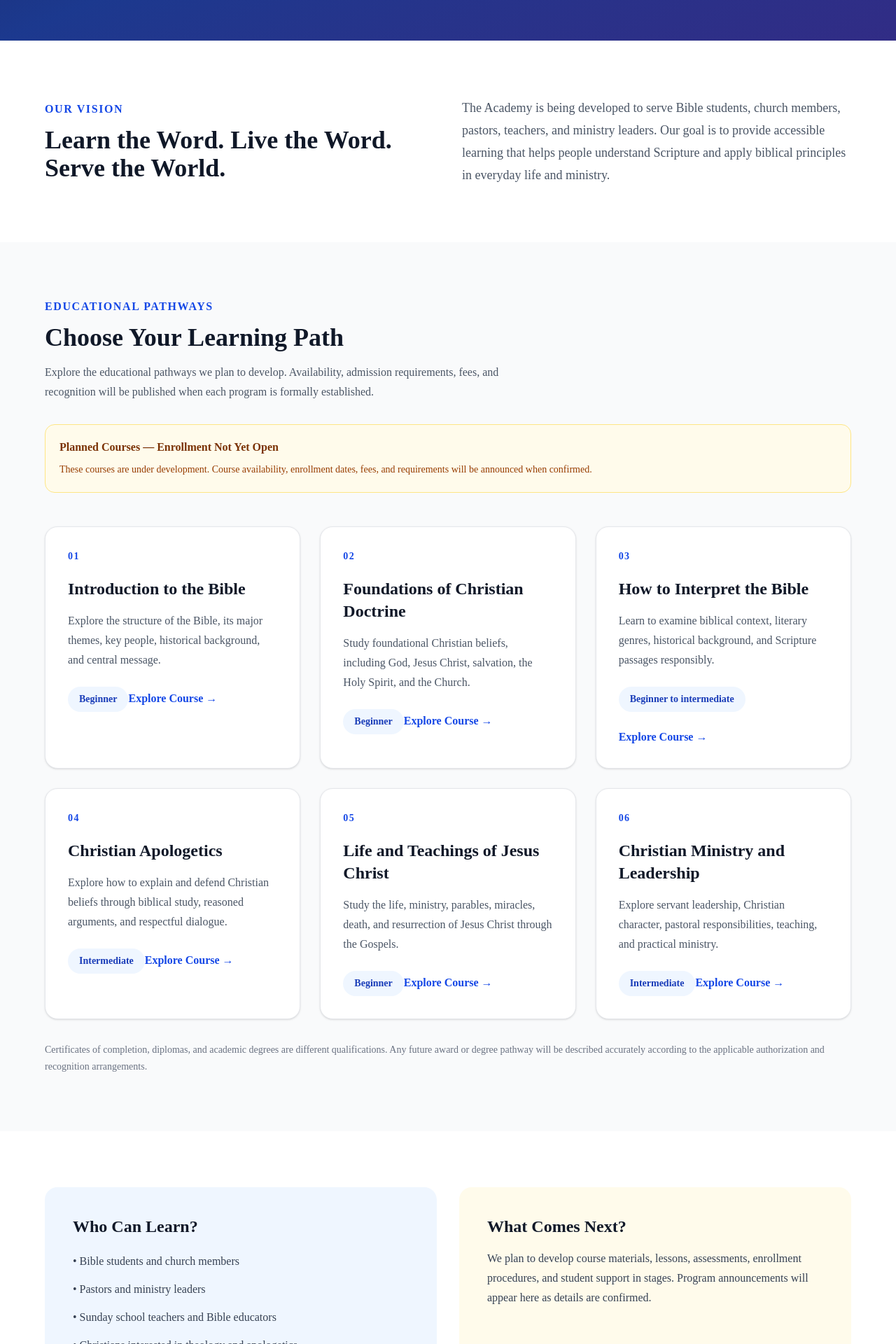
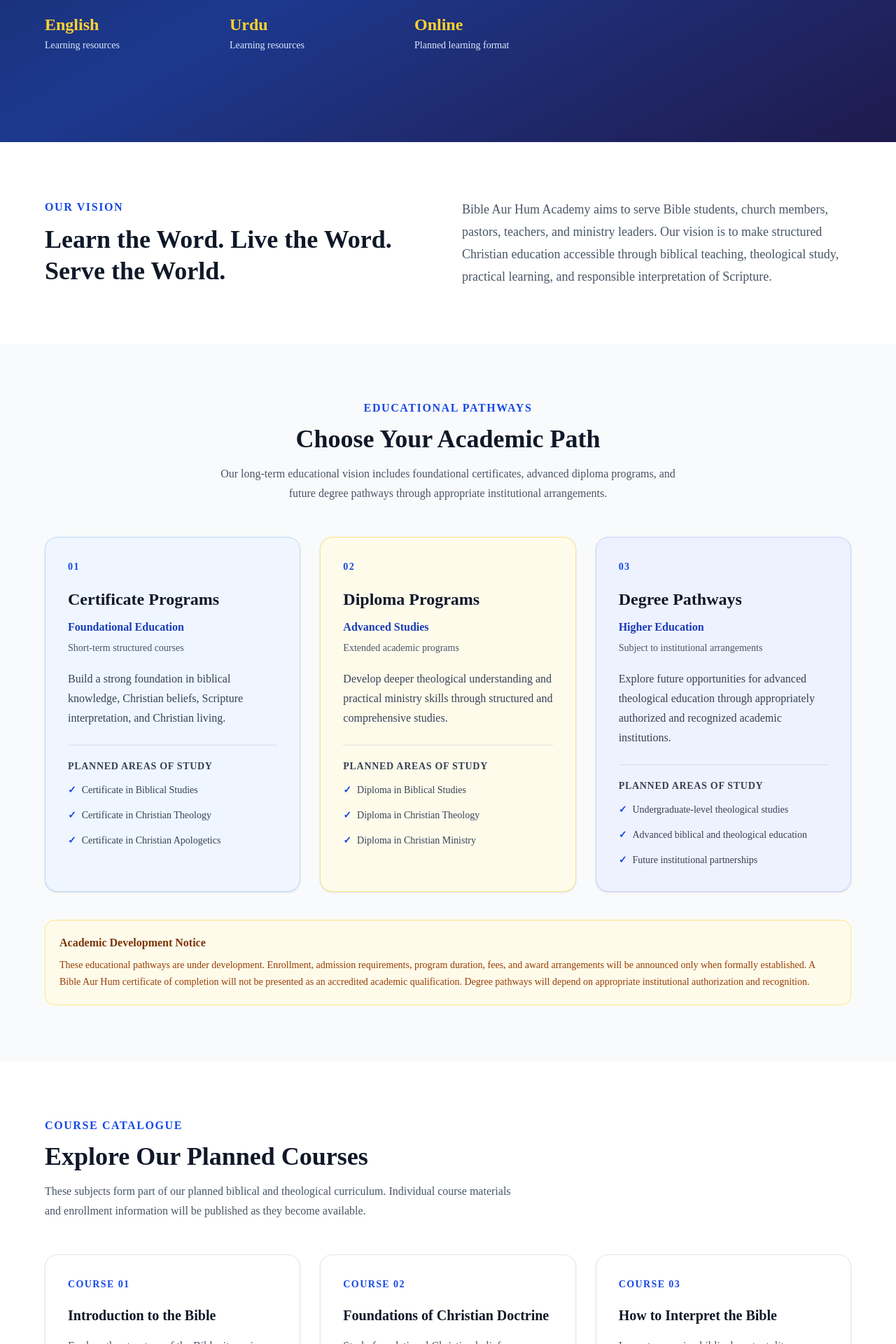
Before and after one commit to bibleaurhum/Bible-Aur-Hum-Ministries-Website, a Next.js app: page /academy in a window 1280 px wide. Shown: the part 660-2580 px from the top of the page at 70% size. Built offline with nearby package versions, Linux system fonts and the light colour scheme.

Commit message:
Improve Bible Aur Hum Academy homepage

```diff
--- a/app/academy/page.tsx
+++ b/app/academy/page.tsx
@@ -1,55 +1,108 @@
 
 import Link from "next/link";
 
-const programs = [
+const pathways = [
+  {
+    number: "01",
+    title: "Certificate Programs",
+    level: "Foundational Education",
+    duration: "Short-term structured courses",
+    description:
+      "Build a strong foundation in biblical knowledge, Christian beliefs, Scripture interpretation, and Christian living.",
+    subjects: [
+      "Certificate in Biblical Studies",
+      "Certificate in Christian Theology",
+      "Certificate in Christian Apologetics",
+    ],
+    style: "border-blue-200 bg-blue-50",
+  },
+  {
+    number: "02",
+    title: "Diploma Programs",
+    level: "Advanced Studies",
+    duration: "Extended academic programs",
+    description:
+      "Develop deeper theological understanding and practical ministry skills through structured and comprehensive studies.",
+    subjects: [
+      "Diploma in Biblical Studies",
+      "Diploma in Christian Theology",
+      "Diploma in Christian Ministry",
+    ],
+    style: "border-amber-200 bg-amber-50",
+  },
+  {
+    number: "03",
+    title: "Degree Pathways",
+    level: "Higher Education",
+    duration: "Subject to institutional arrangements",
+    description:
+      "Explore future opportunities for advanced theological education through appropriately authorized and recognized academic institutions.",
+    subjects: [
+      "Undergraduate-level theological studies",
+      "Advanced biblical and theological education",
+      "Future institutional partnerships",
+    ],
+    style: "border-indigo-200 bg-indigo-50",
+  },
+];
+
+const courses = [
   {
     number: "01",
     title: "Introduction to the Bible",
     description:
       "Explore the structure of the Bible, its major themes, key people, historical background, and central message.",
-    label: "Beginner",
+    level: "Beginner",
+    href: "/academy/introduction-to-the-bible",
   },
   {
     number: "02",
     title: "Foundations of Christian Doctrine",
     description:
       "Study foundational Christian beliefs, including God, Jesus Christ, salvation, the Holy Spirit, and the Church.",
-    label: "Beginner",
+    level: "Beginner",
+    href: "/academy/foundations-of-christian-doctrine",
   },
   {
     number: "03",
     title: "How to Interpret the Bible",
     description:
       "Learn to examine biblical context, literary genres, historical background, and Scripture passages responsibly.",
-    label: "Beginner to intermediate",
+    level: "Beginner to Intermediate",
+    href: "/academy/how-to-interpret-the-bible",
   },
   {
     number: "04",
     title: "Christian Apologetics",
     description:
       "Explore how to explain and defend Christian beliefs through biblical study, reasoned arguments, and respectful dialogue.",
-    label: "Intermediate",
+    level: "Intermediate",
+    href: "/academy/christian-apologetics",
   },
   {
     number: "05",
     title: "Life and Teachings of Jesus Christ",
     description:
       "Study the life, ministry, parables, miracles, death, and resurrection of Jesus Christ through the Gospels.",
-    label: "Beginner",
+    level: "Beginner",
+    href: "/academy/life-and-teachings-of-jesus-christ",
   },
   {
     number: "06",
     title: "Christian Ministry and Leadership",
     description:
       "Explore servant leadership, Christian character, pastoral responsibilities, teaching, and practical ministry.",
-    label: "Intermediate",
+    level: "Intermediate",
+    href: "/academy/christian-ministry-and-leadership",
   },
 ];
 
 export default function AcademyPage() {
   return (
     <main className="min-h-screen bg-white text-gray-900">
-      <section className="bg-gradient-to-br from-blue-950 via-blue-900 to-indigo-900 px-6 py-24 text-white sm:py-32">
+
+      {/* Hero */}
+      <section className="relative overflow-hidden bg-gradient-to-br from-blue-950 via-blue-900 to-indigo-950 px-6 py-24 text-white sm:py-32">
         <div className="mx-auto max-w-6xl">
           <p className="mb-5 text-sm font-semibold uppercase tracking-[0.25em] text-amber-300">
             Bible Aur Hum Ministries
@@ -60,176 +113,257 @@ export default function AcademyPage() {
           </h1>
 
           <p className="mt-6 max-w-2xl text-lg leading-8 text-blue-100">
-            Grow in biblical knowledge, strengthen your faith, and prepare
-            for meaningful service through structured Christian education.
+            Discover the Scriptures, deepen your understanding of Christian
+            faith, and prepare for meaningful service through structured
+            biblical and theological education.
           </p>
 
           <div className="mt-9 flex flex-wrap gap-4">
             <a
-              href="#programs"
+              href="#pathways"
               className="rounded-lg bg-amber-400 px-6 py-3 font-semibold text-blue-950 transition hover:bg-amber-300"
             >
               Explore Programs
             </a>
 
             <a
-              href="#enquiries"
+              href="#courses"
               className="rounded-lg border border-white/40 px-6 py-3 font-semibold text-white transition hover:bg-white/10"
             >
-              Enquire About Study
+              Explore Courses
             </a>
+          </div>
+
+          <div className="mt-14 grid max-w-3xl gap-6 border-t border-white/20 pt-8 sm:grid-cols-3">
+            <div>
+              <p className="text-2xl font-bold text-amber-300">English</p>
+              <p className="mt-1 text-sm text-blue-100">Learning resources</p>
+            </div>
+            <div>
+              <p className="text-2xl font-bold text-amber-300">Urdu</p>
+              <p className="mt-1 text-sm text-blue-100">Learning resources</p>
+            </div>
+            <div>
+              <p className="text-2xl font-bold text-amber-300">Online</p>
+              <p className="mt-1 text-sm text-blue-100">Planned learning format</p>
+            </div>
           </div>
         </div>
       </section>
 
+      {/* Vision */}
       <section className="px-6 py-16 sm:py-20">
         <div className="mx-auto grid max-w-6xl gap-10 md:grid-cols-2 md:items-center">
           <div>
             <p className="font-semibold uppercase tracking-widest text-blue-700">
-              Our vision
+              Our Vision
             </p>
 
-            <h2 className="mt-3 text-3xl font-bold sm:text-4xl">
+            <h2 className="mt-3 text-3xl font-bold leading-tight sm:text-4xl">
               Learn the Word. Live the Word. Serve the World.
             </h2>
           </div>
 
           <p className="text-lg leading-8 text-gray-600">
-            The Academy is being developed to serve Bible students, church
-            members, pastors, teachers, and ministry leaders. Our goal is to
-            provide accessible learning that helps people understand Scripture
-            and apply biblical principles in everyday life and ministry.
+            Bible Aur Hum Academy aims to serve Bible students, church
+            members, pastors, teachers, and ministry leaders. Our vision is
+            to make structured Christian education accessible through
+            biblical teaching, theological study, practical learning, and
+            responsible interpretation of Scripture.
           </p>
         </div>
       </section>
 
-      <section id="programs" className="bg-gray-50 px-6 py-20">
+      {/* Educational Pathways */}
+      <section id="pathways" className="bg-gray-50 px-6 py-20">
         <div className="mx-auto max-w-6xl">
-          <div className="max-w-2xl">
+
+          <div className="mx-auto max-w-2xl text-center">
             <p className="font-semibold uppercase tracking-widest text-blue-700">
-              Educational pathways
+              Educational Pathways
             </p>
 
             <h2 className="mt-3 text-3xl font-bold sm:text-4xl">
-              Choose Your Learning Path
+              Choose Your Academic Path
             </h2>
 
             <p className="mt-4 leading-7 text-gray-600">
-              Explore the educational pathways we plan to develop. Availability,
-              admission requirements, fees, and recognition will be published
-              when each program is formally established.
-            </p>
-          </div>
-
-          <div className="mt-8 mb-6 rounded-xl border border-amber-200 bg-amber-50 p-5">
-            <p className="font-semibold text-amber-900">
-              Planned Courses — Enrollment Not Yet Open
-            </p>
-
-            <p className="mt-2 text-sm leading-6 text-amber-800">
-              These courses are under development. Course availability,
-              enrollment dates, fees, and requirements will be announced when
-              confirmed.
+              Our long-term educational vision includes foundational
+              certificates, advanced diploma programs, and future degree
+              pathways through appropriate institutional arrangements.
             </p>
           </div>
 
           <div className="mt-12 grid gap-7 md:grid-cols-3">
-            {programs.map((program) => (
+            {pathways.map((pathway) => (
               <article
-                key={program.number}
-                className="rounded-2xl border border-gray-200 bg-white p-8 shadow-sm transition hover:-translate-y-1 hover:shadow-lg"
+                key={pathway.number}
+                className={`rounded-2xl border p-8 shadow-sm transition hover:-translate-y-1 hover:shadow-lg ${pathway.style}`}
               >
                 <p className="text-sm font-bold tracking-widest text-blue-700">
-                  {program.number}
+                  {pathway.number}
                 </p>
 
                 <h3 className="mt-5 text-2xl font-bold">
-                  {program.title}
+                  {pathway.title}
                 </h3>
 
-                <p className="mt-4 leading-7 text-gray-600">
-                  {program.description}
+                <p className="mt-3 font-semibold text-blue-800">
+                  {pathway.level}
                 </p>
 
-                <p className="mt-6 inline-block rounded-full bg-blue-50 px-4 py-2 text-sm font-semibold text-blue-800">
-                  {program.label}
+                <p className="mt-2 text-sm text-gray-600">
+                  {pathway.duration}
                 </p>
 
+                <p className="mt-5 leading-7 text-gray-700">
+                  {pathway.description}
+                </p>
 
-{(() => {
-  const paths: Record<string, string> = {
-    "01": "/academy/introduction-to-the-bible",
-    "02": "/academy/foundations-of-christian-doctrine",
-    "03": "/academy/how-to-interpret-the-bible",
-    "04": "/academy/christian-apologetics",
-    "05": "/academy/life-and-teachings-of-jesus-christ",
-    "06": "/academy/christian-ministry-and-leadership",
-  };
-  return null;
-})()}
-{program.number && (
-  <Link
-    href={{
-      "01": "/academy/introduction-to-the-bible",
-      "02": "/academy/foundations-of-christian-doctrine",
-      "03": "/academy/how-to-interpret-the-bible",
-      "04": "/academy/christian-apologetics",
-      "05": "/academy/life-and-teachings-of-jesus-christ",
-      "06": "/academy/christian-ministry-and-leadership",
-    }[program.number]!}
-    className="mt-6 inline-flex items-center font-semibold text-blue-700 transition hover:text-blue-900"
-  >
-    Explore Course →
-  </Link>
-)}
+                <div className="mt-6 border-t border-gray-300/70 pt-5">
+                  <p className="mb-3 text-sm font-bold uppercase tracking-wider text-gray-700">
+                    Planned Areas of Study
+                  </p>
 
+                  <ul className="space-y-3">
+                    {pathway.subjects.map((subject) => (
+                      <li
+                        key={subject}
+                        className="flex items-start gap-2 text-sm leading-6 text-gray-700"
+                      >
+                        <span className="font-bold text-blue-700">✓</span>
+                        <span>{subject}</span>
+                      </li>
+                    ))}
+                  </ul>
+                </div>
               </article>
             ))}
           </div>
 
-          <p className="mt-8 text-sm leading-6 text-gray-500">
-            Certificates of completion, diplomas, and academic degrees are
-            different qualifications. Any future award or degree pathway will
-            be described accurately according to the applicable authorization
-            and recognition arrangements.
-          </p>
+          <div className="mt-10 rounded-xl border border-amber-200 bg-amber-50 p-5">
+            <p className="font-semibold text-amber-900">
+              Academic Development Notice
+            </p>
+
+            <p className="mt-2 text-sm leading-6 text-amber-800">
+              These educational pathways are under development. Enrollment,
+              admission requirements, program duration, fees, and award
+              arrangements will be announced only when formally established.
+              A Bible Aur Hum certificate of completion will not be presented
+              as an accredited academic qualification. Degree pathways will
+              depend on appropriate institutional authorization and
+              recognition.
+            </p>
+          </div>
         </div>
       </section>
 
-      <section className="px-6 py-20">
+      {/* Courses */}
+      <section id="courses" className="px-6 py-20">
+        <div className="mx-auto max-w-6xl">
+
+          <div className="max-w-2xl">
+            <p className="font-semibold uppercase tracking-widest text-blue-700">
+              Course Catalogue
+            </p>
+
+            <h2 className="mt-3 text-3xl font-bold sm:text-4xl">
+              Explore Our Planned Courses
+            </h2>
+
+            <p className="mt-4 leading-7 text-gray-600">
+              These subjects form part of our planned biblical and theological
+              curriculum. Individual course materials and enrollment
+              information will be published as they become available.
+            </p>
+          </div>
+
+          <div className="mt-12 grid gap-7 md:grid-cols-2 lg:grid-cols-3">
+            {courses.map((course) => (
+              <article
+                key={course.number}
+                className="flex flex-col rounded-2xl border border-gray-200 bg-white p-8 shadow-sm transition hover:-translate-y-1 hover:shadow-lg"
+              >
+                <p className="text-sm font-bold tracking-widest text-blue-700">
+                  COURSE {course.number}
+                </p>
+
+                <h3 className="mt-5 text-xl font-bold">
+                  {course.title}
+                </h3>
+
+                <p className="mt-4 flex-grow leading-7 text-gray-600">
+                  {course.description}
+                </p>
+
+                <p className="mt-6 inline-block self-start rounded-full bg-blue-50 px-4 py-2 text-sm font-semibold text-blue-800">
+                  {course.level}
+                </p>
+
+                <Link
+                  href={course.href}
+                  className="mt-6 inline-flex items-center font-semibold text-blue-700 transition hover:text-blue-900"
+                >
+                  Explore Course →
+                </Link>
+              </article>
+            ))}
+          </div>
+        </div>
+      </section>
+
+      {/* Who Can Learn */}
+      <section className="bg-gray-50 px-6 py-20">
         <div className="mx-auto grid max-w-6xl gap-8 md:grid-cols-2">
+
           <article className="rounded-2xl bg-blue-50 p-8 sm:p-10">
-            <h2 className="text-2xl font-bold">Who Can Learn?</h2>
+            <h2 className="text-2xl font-bold">
+              Who Can Study With Us?
+            </h2>
 
             <ul className="mt-5 space-y-3 leading-7 text-gray-700">
               <li>• Bible students and church members</li>
               <li>• Pastors and ministry leaders</li>
               <li>• Sunday school teachers and Bible educators</li>
               <li>• Christians interested in theology and apologetics</li>
+              <li>• Anyone seeking a deeper understanding of Scripture</li>
             </ul>
           </article>
 
           <article className="rounded-2xl bg-amber-50 p-8 sm:p-10">
-            <h2 className="text-2xl font-bold">What Comes Next?</h2>
+            <h2 className="text-2xl font-bold">
+              Our Learning Approach
+            </h2>
 
-            <p className="mt-4 leading-7 text-gray-700">
-              We plan to develop course materials, lessons, assessments,
-              enrollment procedures, and student support in stages. Program
-              announcements will appear here as details are confirmed.
-            </p>
+            <ul className="mt-5 space-y-3 leading-7 text-gray-700">
+              <li>• Structured biblical lessons</li>
+              <li>• English and Urdu learning resources</li>
+              <li>• Recorded video teaching</li>
+              <li>• Written study notes and Bible references</li>
+              <li>• Quizzes, assignments, and assessments</li>
+              <li>• Practical application of biblical principles</li>
+            </ul>
           </article>
         </div>
       </section>
 
+      {/* Enquiries */}
       <section id="enquiries" className="bg-blue-950 px-6 py-20 text-white">
         <div className="mx-auto max-w-4xl text-center">
-          <h2 className="text-3xl font-bold sm:text-4xl">
-            Interested in Studying With Us?
+
+          <p className="font-semibold uppercase tracking-widest text-amber-300">
+            Bible Aur Hum Academy
+          </p>
+
+          <h2 className="mt-4 text-3xl font-bold sm:text-4xl">
+            Grow in Knowledge. Strengthen Your Faith.
           </h2>
 
           <p className="mx-auto mt-5 max-w-2xl leading-7 text-blue-100">
-            Contact Bible Aur Hum Ministries to express your interest in future
-            educational programs.
+            We are developing educational opportunities for people who
+            desire to study the Bible, understand Christian doctrine, and
+            serve others through biblical knowledge.
           </p>
 
           <div className="mt-8 flex flex-wrap justify-center gap-4">
@@ -249,6 +383,7 @@ export default function AcademyPage() {
           </div>
         </div>
       </section>
+
     </main>
   );
 }
```
